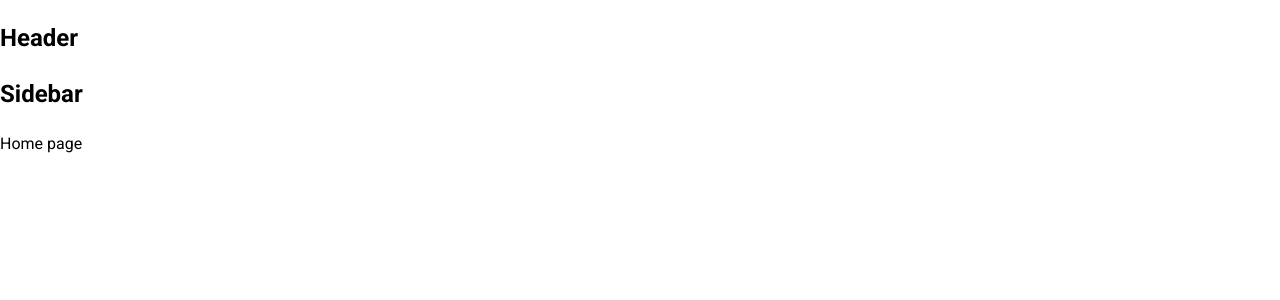
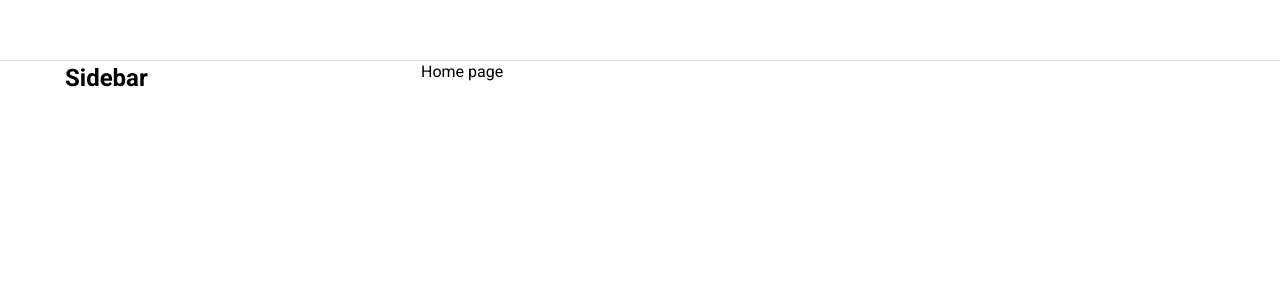
Before and after one commit to thuanthichlaptrinh/tiktok-clone, a React (Create React App) app: page / in a window 1280 px wide. Shown: the top 300 px of the page. Built offline with nearby package versions, Linux system fonts and the light colour scheme.

Commit message:
Dựng khung DefaultLayout

```diff
--- a/package.json
+++ b/package.json
@@ -7,6 +7,7 @@
         "@testing-library/jest-dom": "^6.6.3",
         "@testing-library/react": "^16.2.0",
         "@testing-library/user-event": "^13.5.0",
+        "classnames": "^2.5.1",
         "normalize.css": "^8.0.1",
         "react": "^19.0.0",
         "react-dom": "^19.0.0",
--- a/src/components/GlobalStyles/GlobalStyles.scss
+++ b/src/components/GlobalStyles/GlobalStyles.scss
@@ -6,6 +6,8 @@
 }
 
 * {
+    margin: 0;
+    padding: 0;
     box-sizing: border-box;
 }
 
--- /dev/null
+++ b/src/components/Layout/DefaultLayout/DefaultLayout.module.scss
@@ -0,0 +1,14 @@
+.wrapper {
+    display: flex;
+    flex-direction: column;
+    align-items: center;
+}
+
+.container {
+    width: 1150px;
+    display: flex;
+}
+
+.content {
+    flex: 1; // chiếm hết khoảng trống còn lại
+}
--- /dev/null
+++ b/src/components/Layout/DefaultLayout/Sidebar/Sidebar.module.scss
@@ -0,0 +1,3 @@
+.wrapper {
+    width: 356px;
+}
--- a/src/components/Layout/DefaultLayout/Sidebar/index.js
+++ b/src/components/Layout/DefaultLayout/Sidebar/index.js
@@ -1,5 +1,14 @@
+import classNames from 'classnames/bind';
+import styles from './Sidebar.module.scss';
+
+const cx = classNames.bind(styles);
+
 function Sidebar() {
-    return <h2>Sidebar</h2>;
+    return (
+        <aside className={cx('wrapper')}>
+            <h2>Sidebar</h2>
+        </aside>
+    );
 }
 
 export default Sidebar;
--- a/src/components/Layout/DefaultLayout/index.js
+++ b/src/components/Layout/DefaultLayout/index.js
@@ -1,13 +1,17 @@
+import classNames from 'classnames/bind';
+import styles from './DefaultLayout.module.scss';
 import Header from '../components/Header';
 import Sidebar from './Sidebar';
 
+const cx = classNames.bind(styles);
+
 function DefaultLayout({ children }) {
     return (
-        <div>
+        <div className={cx('wrapper')}>
             <Header />
-            <div className="container">
+            <div className={cx('container')}>
                 <Sidebar />
-                <div className="content">{children}</div>
+                <div className={cx('content')}>{children}</div>
             </div>
         </div>
     );
--- a/src/components/Layout/HeaderOnly/Sidebar/index.js
+++ /dev/null
@@ -1,5 +0,0 @@
-function Sidebar() {
-    return <h2>Sidebar</h2>;
-}
-
-export default Sidebar;
--- a/src/components/Layout/HeaderOnly/index.js
+++ b/src/components/Layout/HeaderOnly/index.js
@@ -1,6 +1,6 @@
 import Header from '../components/Header';
 
-function DefaultLayout({ children }) {
+function HeaderOnly({ children }) {
     return (
         <div>
             <Header />
@@ -11,4 +11,4 @@
     );
 }
 
-export default DefaultLayout;
+export default HeaderOnly;
--- /dev/null
+++ b/src/components/Layout/components/Header/Header.module.scss
@@ -0,0 +1,12 @@
+.wrapper {
+    width: 100%;
+    height: 60px;
+    display: flex;
+    justify-content: center;
+    box-shadow: 0px 1px 1px rgb(0 0 0 / 12%);
+}
+
+.inner {
+    height: 100%;
+    width: 1150px;
+}
--- a/src/components/Layout/components/Header/index.js
+++ b/src/components/Layout/components/Header/index.js
@@ -1,5 +1,14 @@
+import classNames from 'classnames/bind';
+import styles from './Header.module.scss';
+
+const cx = classNames.bind(styles);
+
 function Header() {
-    return <h2>Header</h2>;
+    return (
+        <header className={cx('wrapper')}>
+            <div className={cx('inner')}>{/* Logo */}</div>
+        </header>
+    );
 }
 
 export default Header;
```
Also changed, not shown: 2 other files (tests, documents, lock files or other folders).
